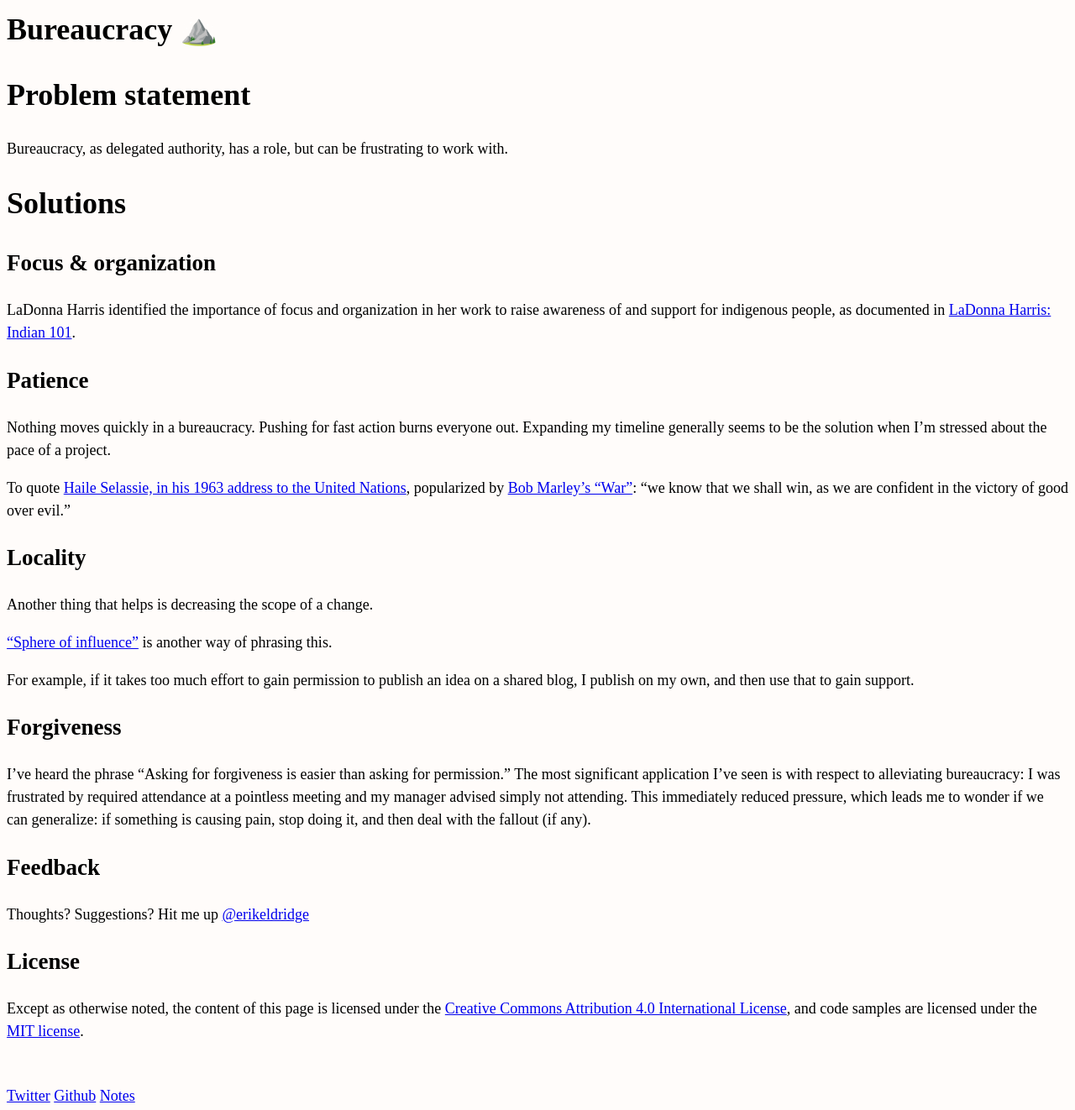
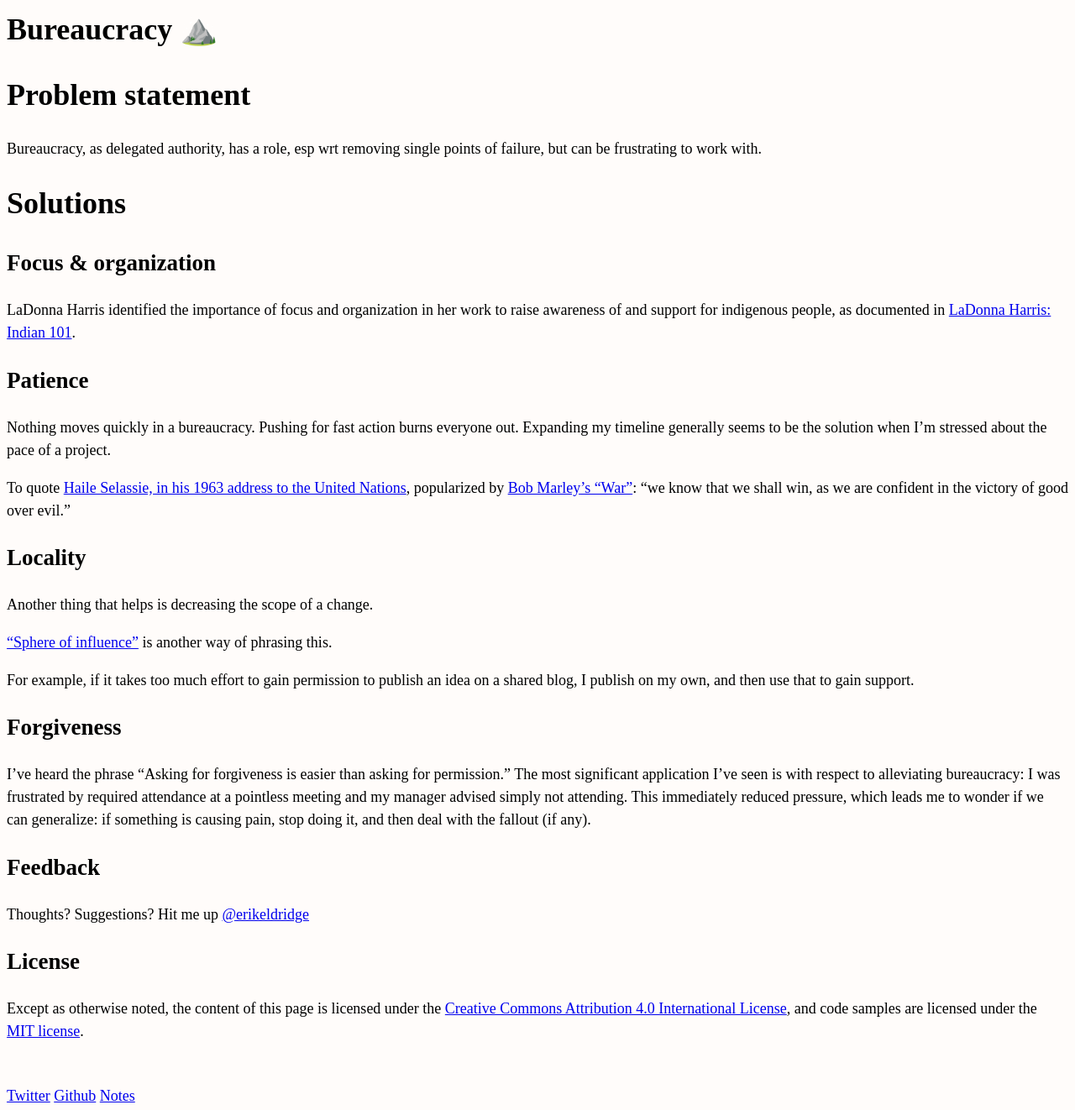
Before and after one commit to erikeldridge/erikeldridge.github.com, a Jekyll site: the page built from _posts/2018-03-05-bureaucracy.md, in a window 1280 px wide. Shown: the whole page at 84% size. Built offline with Jekyll 4.4.1, drawn with Linux system fonts in a browser that asks for light colours; nearby versions of some CDN libraries.

Commit message:
Update from Forestry.io - 2018-03-05-bureaucracy.md

```diff
--- a/_posts/2018-03-05-bureaucracy.md
+++ b/_posts/2018-03-05-bureaucracy.md
@@ -1,13 +1,13 @@
 ---
 title: Bureaucracy ⛰️
 layout: post
-date: 2018-03-25 14:49:58 -0700
+date: 2018-03-25 16:47:41 -0700
 tags:
 - org
 ---
 # Problem statement
 
-Bureaucracy, as delegated authority, has a role, but can be frustrating to work with.
+Bureaucracy, as delegated authority, has a role, esp wrt removing single points of failure, but can be frustrating to work with.
 
 # Solutions
 
```
